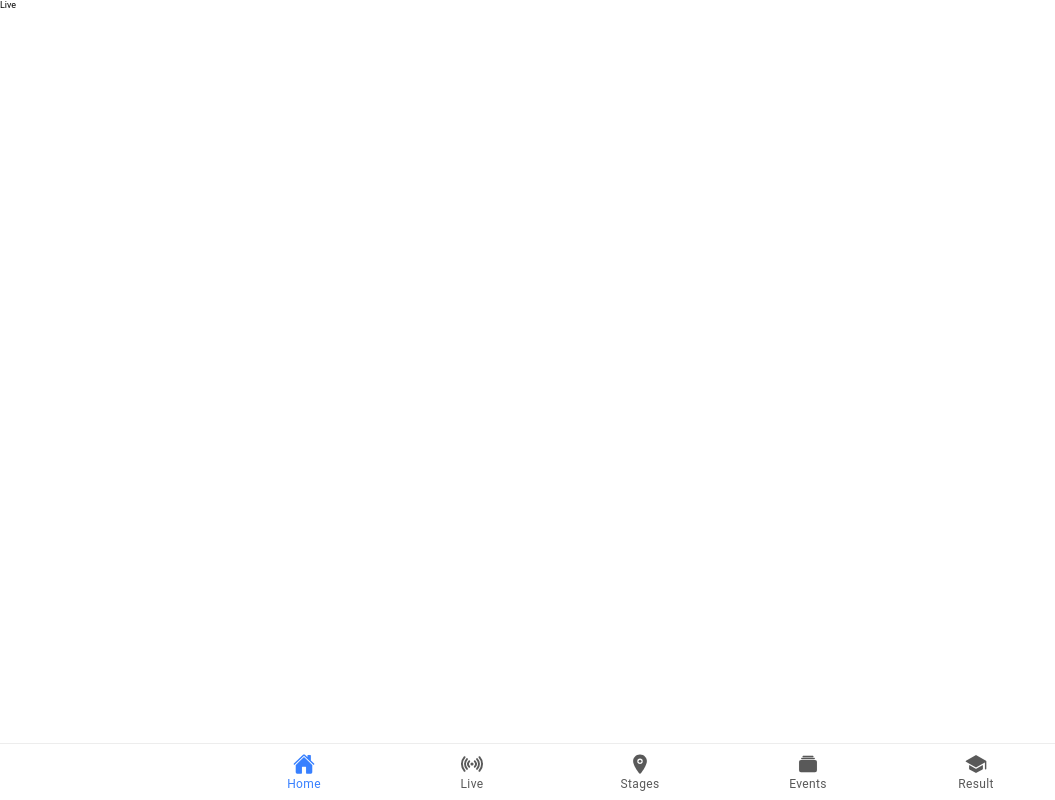
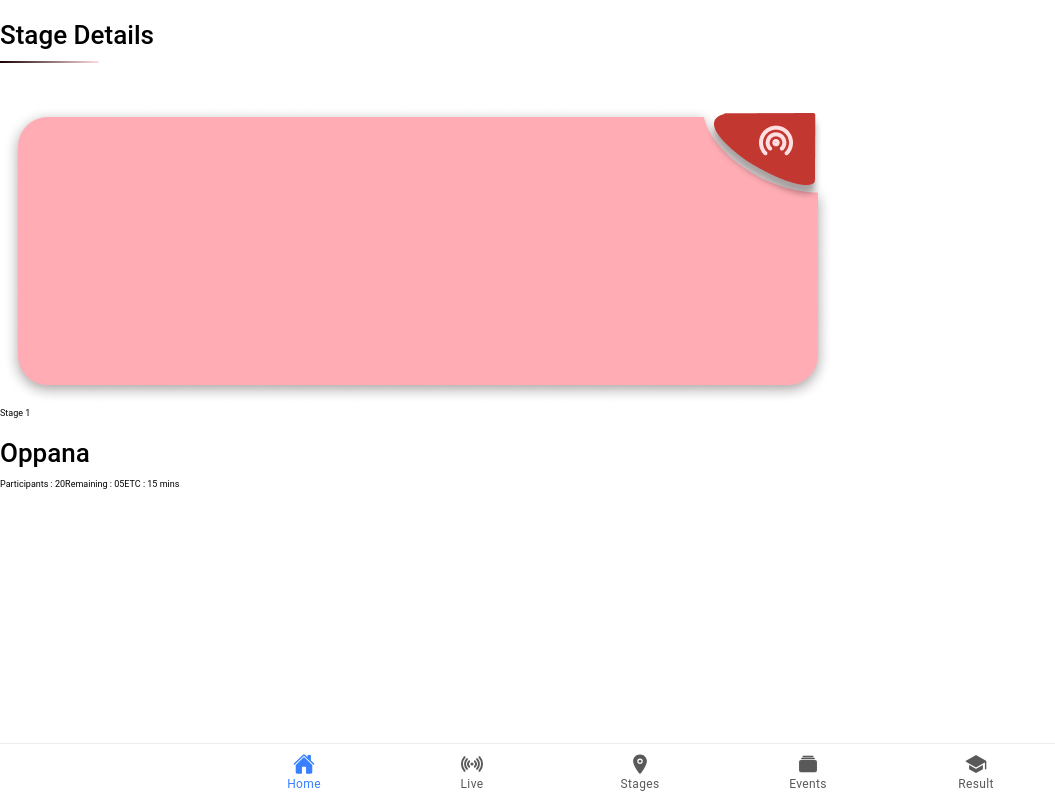
Before and after one commit to jyothi-engineering-college/Laya_App, a React (Create React App) app: page /live in a window 1280 px wide. Shown: the whole page, without its empty margins (0-1055 px from the left). Built offline with nearby package versions, Linux system fonts and the light colour scheme.

Commit message:
added details need to be designed

```diff
--- a/src/pages/Live.js
+++ b/src/pages/Live.js
@@ -2,8 +2,18 @@ import React from 'react'
 
 const Live = () => {
   return (
-    <div>Live</div>
-  )
+    <div>
+      <h1>Stage Details</h1>
+      <div className="shooresult"></div>
+      <img src={require("../img/live.png")} alt="" />
+
+      <p>Stage 1</p>
+      <h1>Oppana</h1>
+      <span>Participants : 20</span>
+      <span>Remaining : 05</span>
+      <span>ETC : 15 mins</span>
+    </div>
+  );
 }
 
 export default Live
```
Also changed, not shown: src/img/live.png (added).
